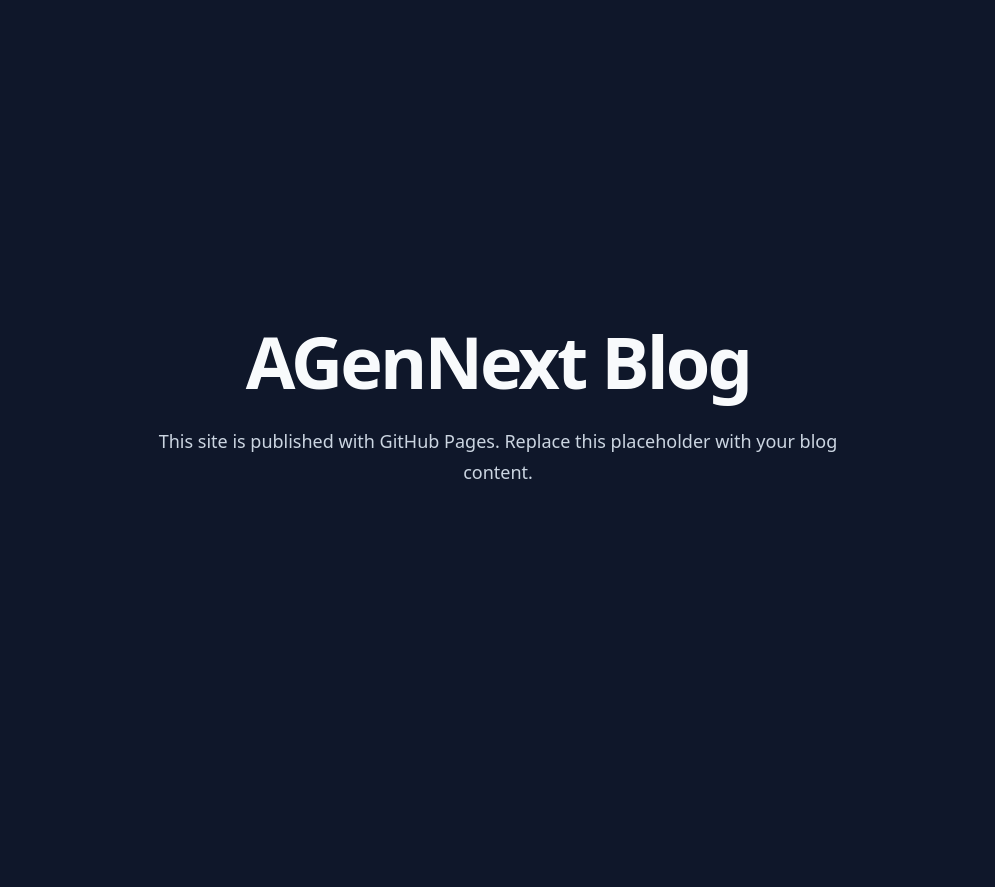
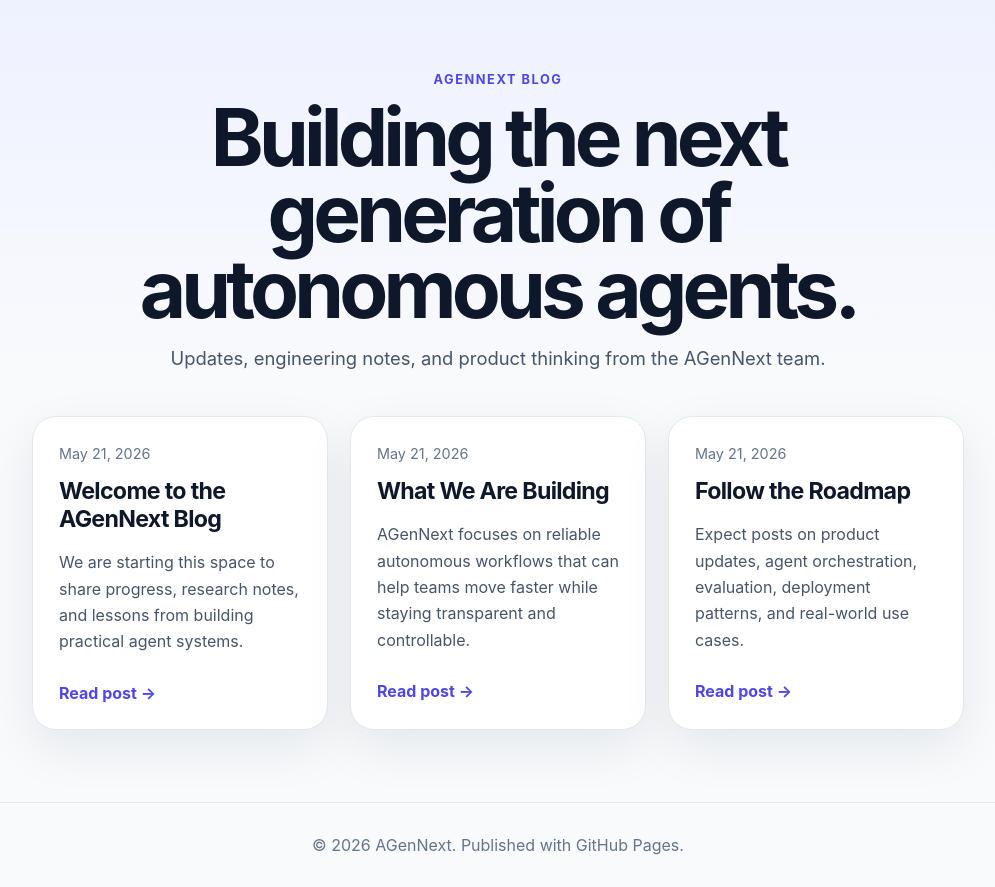
Before and after one commit to AGenNext/blog, a website: page index.html in a window 1280 px wide. Shown: the whole page, without its empty margins (142-1137 px from the left). Before the commit the page ends 800 px from the top, so only its background shows below. Drawn offline with Linux system fonts and the light colour scheme.

Commit message:
Add visible blog posts to homepage

```diff
--- a/index.html
+++ b/index.html
@@ -4,20 +4,54 @@
   <meta charset="utf-8">
   <meta name="viewport" content="width=device-width, initial-scale=1">
   <title>AGenNext Blog</title>
-  <meta name="description" content="AGenNext Blog">
+  <meta name="description" content="News, ideas, and updates from AGenNext.">
   <style>
-    :root { color-scheme: light dark; font-family: system-ui, -apple-system, BlinkMacSystemFont, "Segoe UI", sans-serif; }
-    body { margin: 0; min-height: 100vh; display: grid; place-items: center; background: #0f172a; color: #f8fafc; }
-    main { max-width: 720px; padding: 48px 24px; text-align: center; }
-    h1 { font-size: clamp(2.25rem, 8vw, 4.5rem); margin: 0 0 16px; letter-spacing: -0.04em; }
-    p { font-size: 1.125rem; line-height: 1.7; color: #cbd5e1; margin: 0 auto; }
-    a { color: #93c5fd; }
+    :root { font-family: Inter, ui-sans-serif, system-ui, -apple-system, BlinkMacSystemFont, "Segoe UI", sans-serif; color: #0f172a; background: #f8fafc; }
+    * { box-sizing: border-box; }
+    body { margin: 0; background: linear-gradient(180deg, #eef2ff 0%, #f8fafc 42%); }
+    header { padding: 72px 24px 42px; text-align: center; }
+    .eyebrow { color: #4f46e5; font-weight: 700; letter-spacing: .12em; text-transform: uppercase; font-size: .8rem; }
+    h1 { margin: 12px auto 16px; font-size: clamp(2.4rem, 8vw, 5rem); line-height: .95; letter-spacing: -.06em; max-width: 900px; }
+    .lead { max-width: 680px; margin: 0 auto; color: #475569; font-size: 1.15rem; line-height: 1.7; }
+    main { max-width: 980px; margin: 0 auto; padding: 0 24px 72px; }
+    .grid { display: grid; grid-template-columns: repeat(auto-fit, minmax(280px, 1fr)); gap: 22px; }
+    article { background: white; border: 1px solid #e2e8f0; border-radius: 24px; padding: 26px; box-shadow: 0 18px 50px rgba(15, 23, 42, .08); }
+    article:hover { transform: translateY(-3px); transition: transform .2s ease; }
+    time { color: #64748b; font-size: .9rem; }
+    h2 { margin: 14px 0 10px; font-size: 1.45rem; letter-spacing: -.03em; }
+    p { color: #475569; line-height: 1.65; }
+    a { display: inline-flex; margin-top: 12px; color: #4f46e5; font-weight: 700; text-decoration: none; }
+    footer { text-align: center; color: #64748b; padding: 32px 24px; border-top: 1px solid #e2e8f0; }
   </style>
 </head>
 <body>
+  <header>
+    <div class="eyebrow">AGenNext Blog</div>
+    <h1>Building the next generation of autonomous agents.</h1>
+    <p class="lead">Updates, engineering notes, and product thinking from the AGenNext team.</p>
+  </header>
   <main>
-    <h1>AGenNext Blog</h1>
-    <p>This site is published with GitHub Pages. Replace this placeholder with your blog content.</p>
+    <section class="grid" aria-label="Blog posts">
+      <article>
+        <time datetime="2026-05-21">May 21, 2026</time>
+        <h2>Welcome to the AGenNext Blog</h2>
+        <p>We are starting this space to share progress, research notes, and lessons from building practical agent systems.</p>
+        <a href="#welcome">Read post →</a>
+      </article>
+      <article>
+        <time datetime="2026-05-21">May 21, 2026</time>
+        <h2>What We Are Building</h2>
+        <p>AGenNext focuses on reliable autonomous workflows that can help teams move faster while staying transparent and controllable.</p>
+        <a href="#building">Read post →</a>
+      </article>
+      <article>
+        <time datetime="2026-05-21">May 21, 2026</time>
+        <h2>Follow the Roadmap</h2>
+        <p>Expect posts on product updates, agent orchestration, evaluation, deployment patterns, and real-world use cases.</p>
+        <a href="#roadmap">Read post →</a>
+      </article>
+    </section>
   </main>
+  <footer>© 2026 AGenNext. Published with GitHub Pages.</footer>
 </body>
 </html>
```
